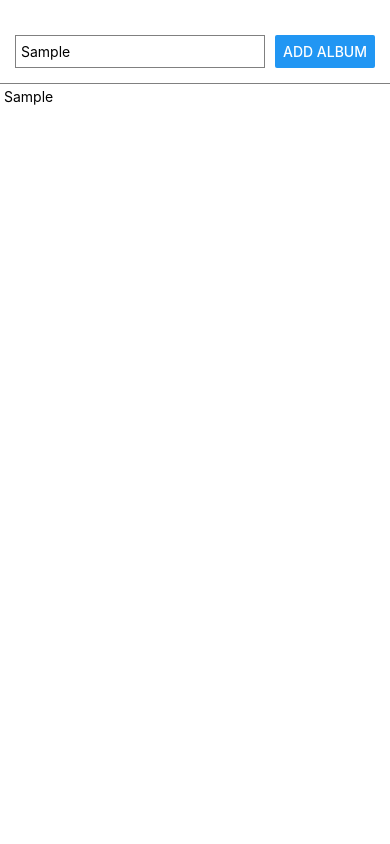
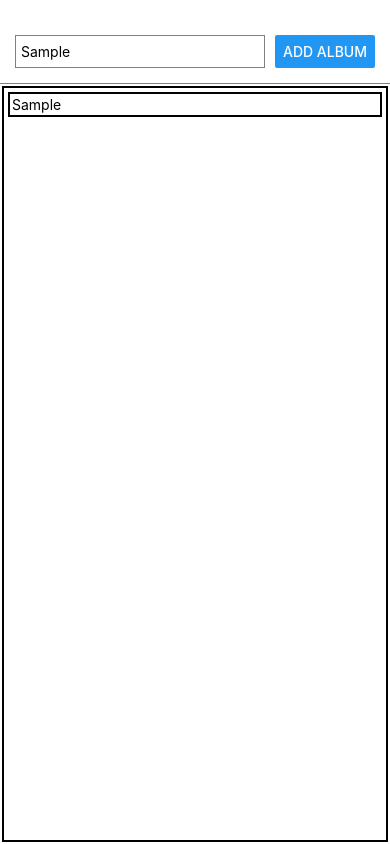
Before and after one commit to seokyim8/Youtube_MP3_Organizer, a React Native app: screen / in a window 390 px wide. Both pictures are taken after typing "Sample" into the empty fields and a click on the button "ADD ALBUM". Built offline with nearby package versions, Linux system fonts and the light colour scheme.

Commit message:
Fixed an issue where Flastlist was not taking up the entire available space. Also fixed other issues related to Flatlist by setting the flex value of the wrapping View element to 1.

```diff
--- a/App.tsx
+++ b/App.tsx
@@ -13,13 +13,14 @@ export default function App() {
       <Add_album_container set_album_list ={set_album_list} album_list = {album_list}
       entered_name={entered_name} set_entered_name={set_entered_name}
       album_name_dictionary={album_name_dictionary} set_album_name_dictionary={set_album_name_dictionary}/>
-      <Album_list album_list={album_list} />
+      <Album_list album_list={album_list}/>
     </View>
   );
 }
 
 const styles = StyleSheet.create({
   app: {
-    backgroundColor: '#fff'
+    backgroundColor: '#fff',
+    flex: 1
   }
 });
--- a/components/Add_album_container.tsx
+++ b/components/Add_album_container.tsx
@@ -29,10 +29,6 @@ export default function Add_album_container(props: Prop): ReactElement {
       dictionary[props.entered_name] = props.entered_name;
       return dictionary;
     });
-
-    //debugging
-    console.log(props.album_list);
-    //
   }
 
   function set_text(entered_text: string): void {
--- a/components/Album_list.tsx
+++ b/components/Album_list.tsx
@@ -11,7 +11,7 @@ export default function Album_list(props: Prop): ReactElement{
         data={props.album_list}
         renderItem={(item_data)=>{
             return (
-                <View>
+                <View style={styles.album}>
                     <Text>{item_data.item}</Text>
                 </View>
             )
@@ -24,6 +24,13 @@ const styles = StyleSheet.create({
     album_list: {
         margin: 2,
         padding: 2,
-        borderColor: "black"
+        borderColor: "black",
+        borderWidth: 2
+    },
+    album: {
+        margin: 2,
+        padding: 2,
+        borderColor: "black",
+        borderWidth: 2
     }
 });
```
